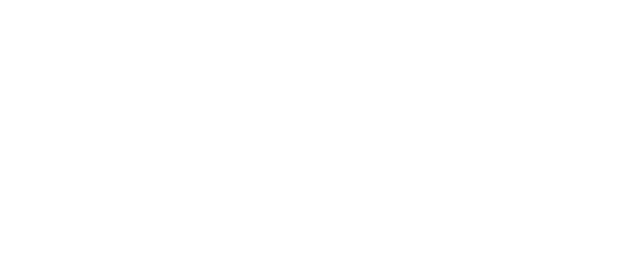
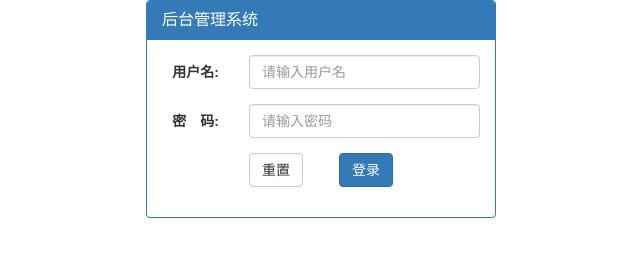
Before and after one commit to jyp114110/letao, a website: page public/back/login.html in a window 1280 px wide. Shown: the whole page, without its empty margins (319-959 px from the left). Drawn offline with Linux system fonts and the light colour scheme; files that its build step writes are made by us from their sources.

Commit message:
登录静态页面完成

```diff
--- a/public/back/login.html
+++ b/public/back/login.html
@@ -0,0 +1,54 @@
+<!DOCTYPE html>
+<html lang="en">
+<head>
+  <meta charset="UTF-8">
+  <meta name="viewport" content="width=device-width, initial-scale=1.0">
+  <meta http-equiv="X-UA-Compatible" content="ie=edge">
+  <title>后台登录页面</title>
+  <link rel="stylesheet" href="./lib/bootstrap/css/bootstrap.css">
+  <link rel="stylesheet" href="./lib/bootstrap-validator/css/bootstrapValidator.css">
+  <link rel="stylesheet" href="./css/login.css">
+
+</head>
+<body class="body-bg">
+  <div class="container">
+    <div class="col-lg-4 col-lg-offset-4">
+      <div class="panel panel-primary mt_150">
+        <div class="panel-heading">
+          <h3 class="panel-title">后台管理系统</h3>
+        </div>
+        <div class="panel-body">
+          <form class="form-horizontal">
+            <div class="form-group">
+              <label for="username" class="col-sm-3 control-label">用户名:</label>
+              <div class="col-sm-9">
+                <input type="text" class="form-control" id="username" placeholder="请输入用户名">
+              </div>
+            </div>
+            <div class="form-group">
+              <label for="password" class="col-sm-3 control-label">密　码:</label>
+              <div class="col-sm-9">
+                <input type="password" class="form-control" id="password" placeholder="请输入密码">
+              </div>
+            </div>
+            <div class="form-group">
+              <div class="col-sm-offset-3 col-sm-6">
+                <button type="reset" class="btn btn-default pull-left">重置</button>
+                <button type="submit" class="btn btn-primary pull-right">登录</button>
+              </div>
+            </div>
+          </form>
+
+        </div>
+      </div>
+    </div>
+    <!-- 容器 -->
+  </div>
+
+
+
+  <script src="./lib/jquery/jquery.js"></script>
+  <script src="./lib/bootstrap/js/bootstrap.js"></script>
+  <script src="./lib/bootstrap-validator/js/bootstrapValidator.js"></script>
+</body>
+</html>
```
Also changed, not shown: public/back/index.html (+1 -0 lines).
